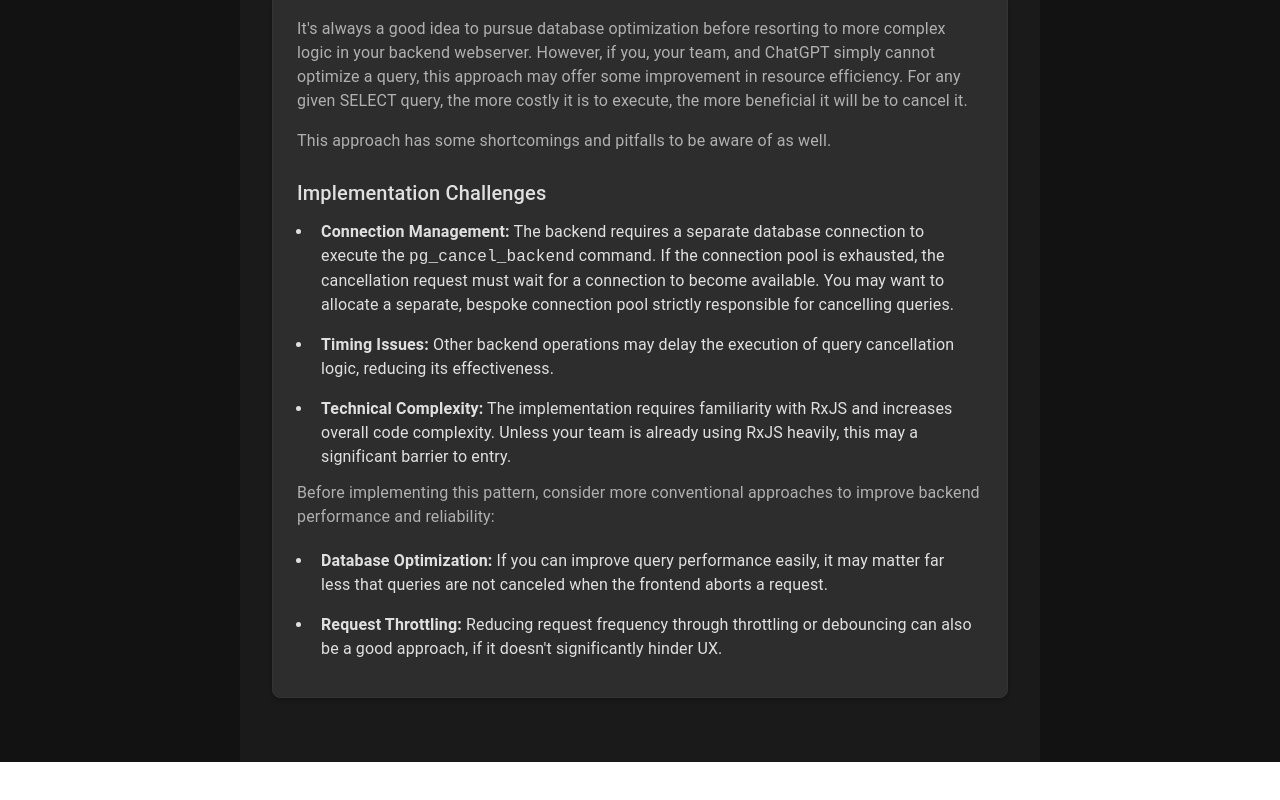
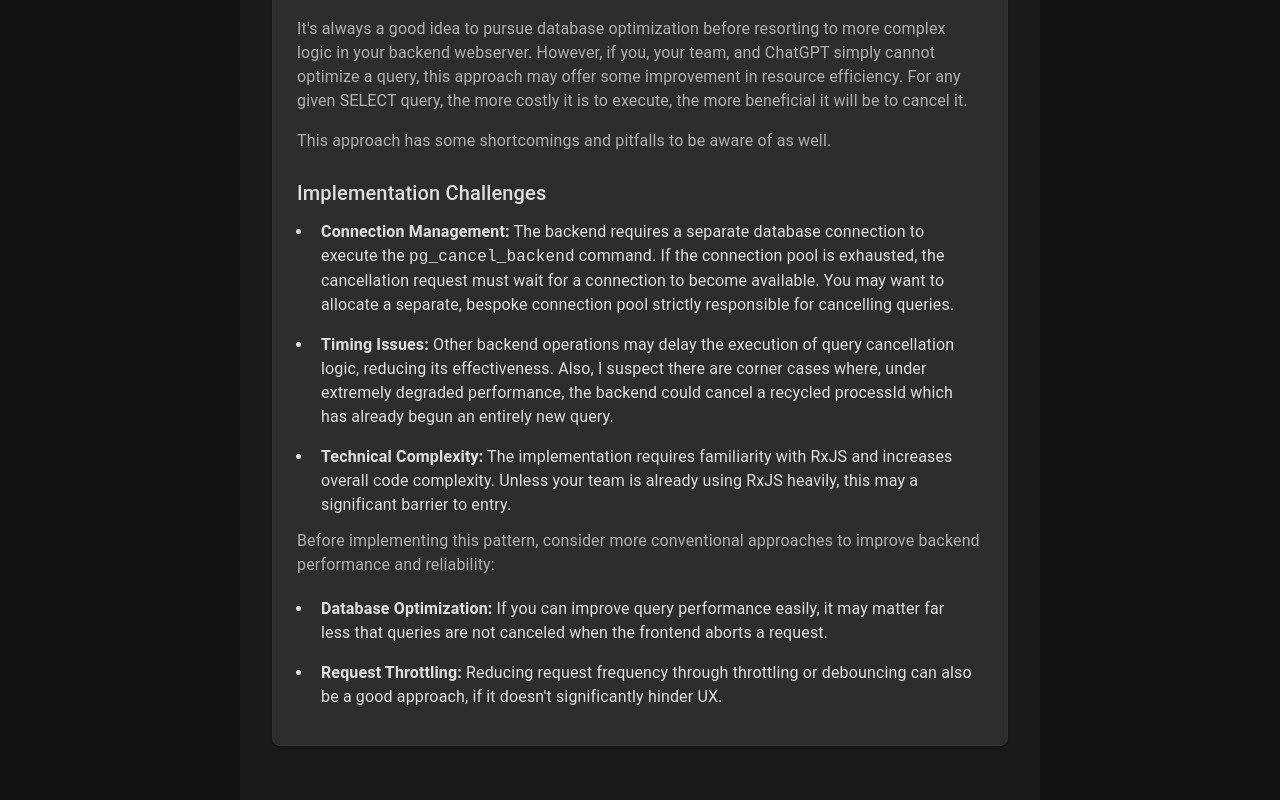
Before and after one commit to d5732/cancelable-request-e2e-demo, a React (Vite) app in the folder frontend/: page / in a window 1280 px wide. Shown: the part 4035-4835 px from the top of the page. Before the commit the page ends 4797 px from the top, so only its background shows below. Built offline with nearby package versions, Linux system fonts and the light colour scheme.

Commit message:
verbiage

```diff
--- a/frontend/src/App.tsx
+++ b/frontend/src/App.tsx
@@ -327,6 +327,9 @@ function App() {
             <Li>
               <b>Timing Issues:</b> Other backend operations may delay the
               execution of query cancellation logic, reducing its effectiveness.
+              Also, I suspect there are corner cases where, under extremely
+              degraded performance, the backend could cancel a recycled
+              processId which has already begun an entirely new query.
             </Li>
             <Li>
               <b>Technical Complexity:</b> The implementation requires
```
